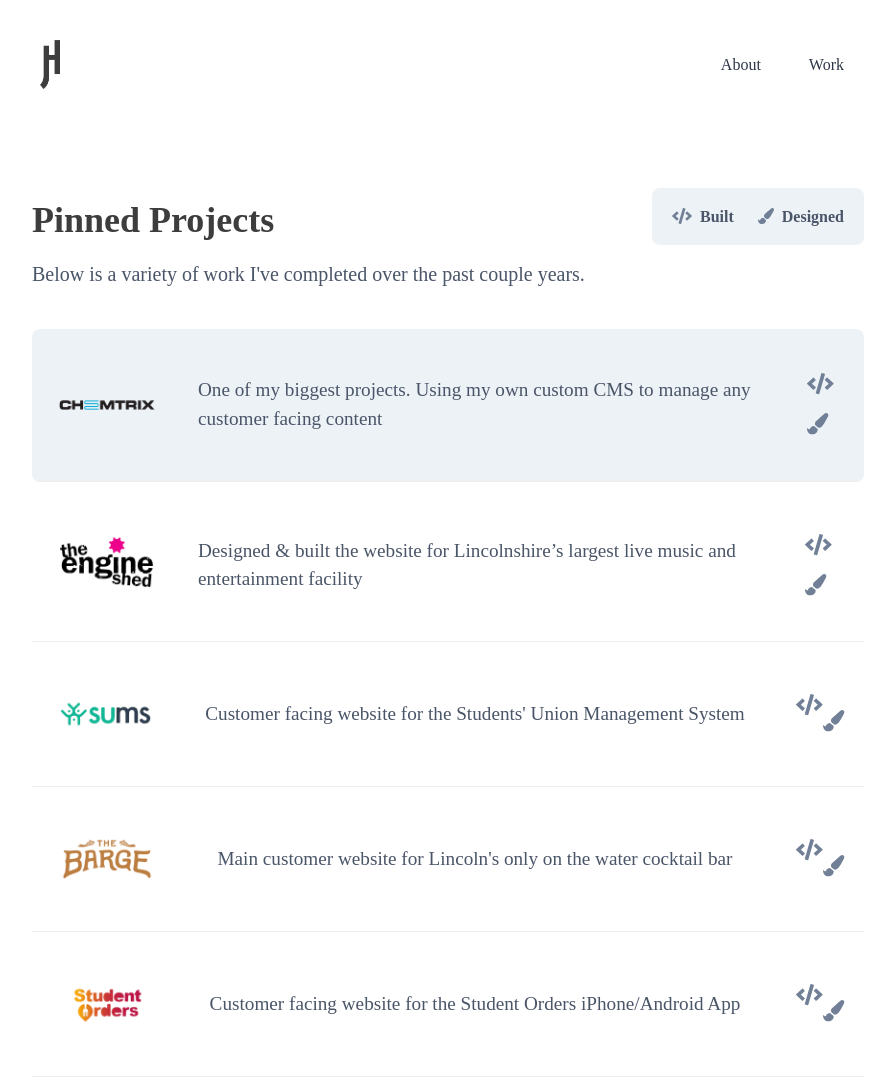
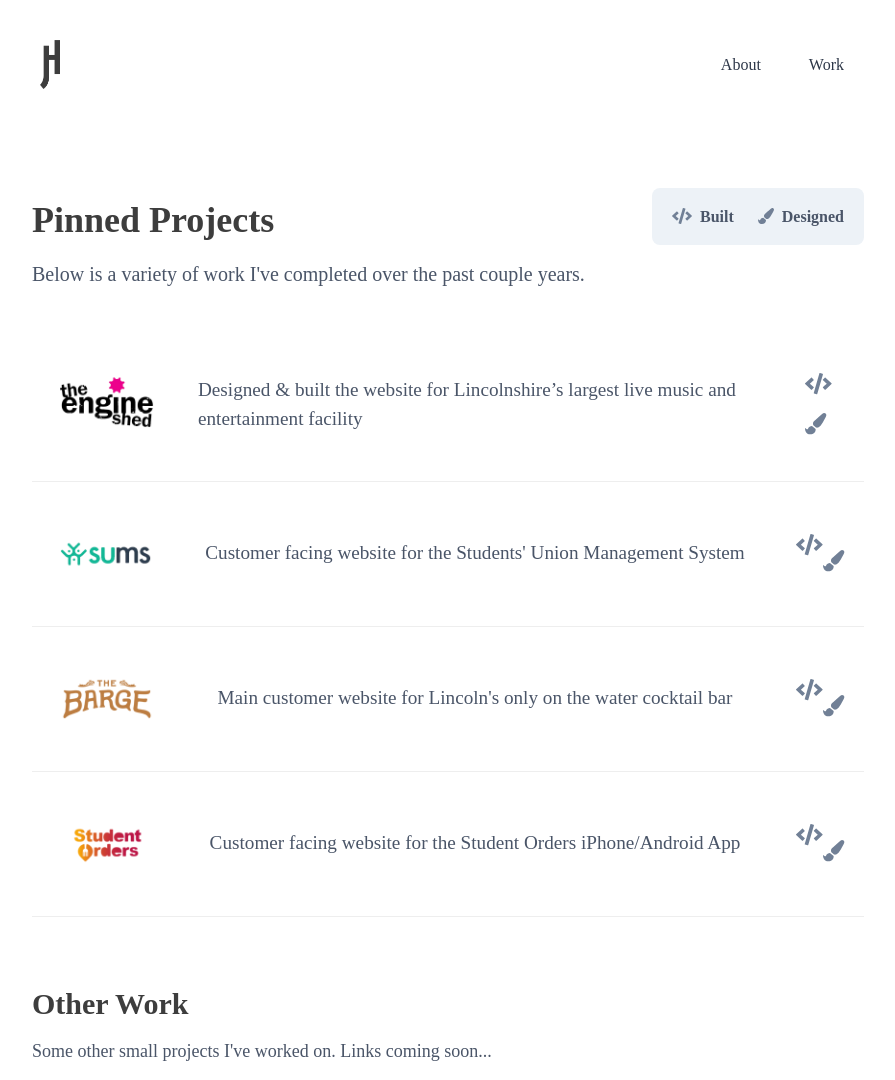
Before and after one commit to joehensonn/joehenson.co.uk, a Gatsby site: page /work in a window 1280 px wide. Shown: the top 1080 px of the page, without its empty margins (192-1087 px from the left). Built offline with nearby package versions, Linux system fonts and the light colour scheme; Gatsby itself is replaced by a stand-in of ours.

Commit message:
Remove for now

```diff
--- a/src/pages/work.js
+++ b/src/pages/work.js
@@ -8,7 +8,6 @@ import '../utilities/fontawesome'
 
 import EngineShedLogo from "../images/es-logo.png";
 import SUMSLogo from "../images/sums-logo.png";
-import ChemtrixLogo from "../images/chemtrix-logo.png";
 import BargeLogo from "../images/thebarge-logo.png";
 import StudentOrdersLogo from "../images/student-orders-logo.png";
 
@@ -20,7 +19,7 @@ function WorkPage() {
   return (
     <Layout>
       <SEO
-        keywords={[`gatsby`, `tailwind`, `react`, `tailwindcss`]}
+        keywords={[`Joe Henson`, `Henson`, `Design`, `Development`]}
         title="Work"
       />
 
@@ -35,23 +34,6 @@ function WorkPage() {
       </section>
 
       <section className="projects mt-10">
-
-        <div className="each bg-gray-200 rounded-lg mt-5 mb-2">
-            <h2>
-                <a className="project-link justify-content-center" href="https://chemtrix.com" target="_blank" rel="noopener noreferrer">
-                <img
-                    alt="Words"
-                    className="w-24"
-                    src={ChemtrixLogo}
-                />
-                </a>
-            </h2>
-            <div><p className="text-gray-700">One of my biggest projects. Using my own custom CMS to manage any customer facing content</p></div>
-            <div className="buttons text-gray-600">
-                <FontAwesomeIcon icon="code" size="lg" className="mb-4" />
-                <FontAwesomeIcon icon="paint-brush" size="lg" />
-            </div>
-        </div>
 
         <div className="each">
             <h2>
```
